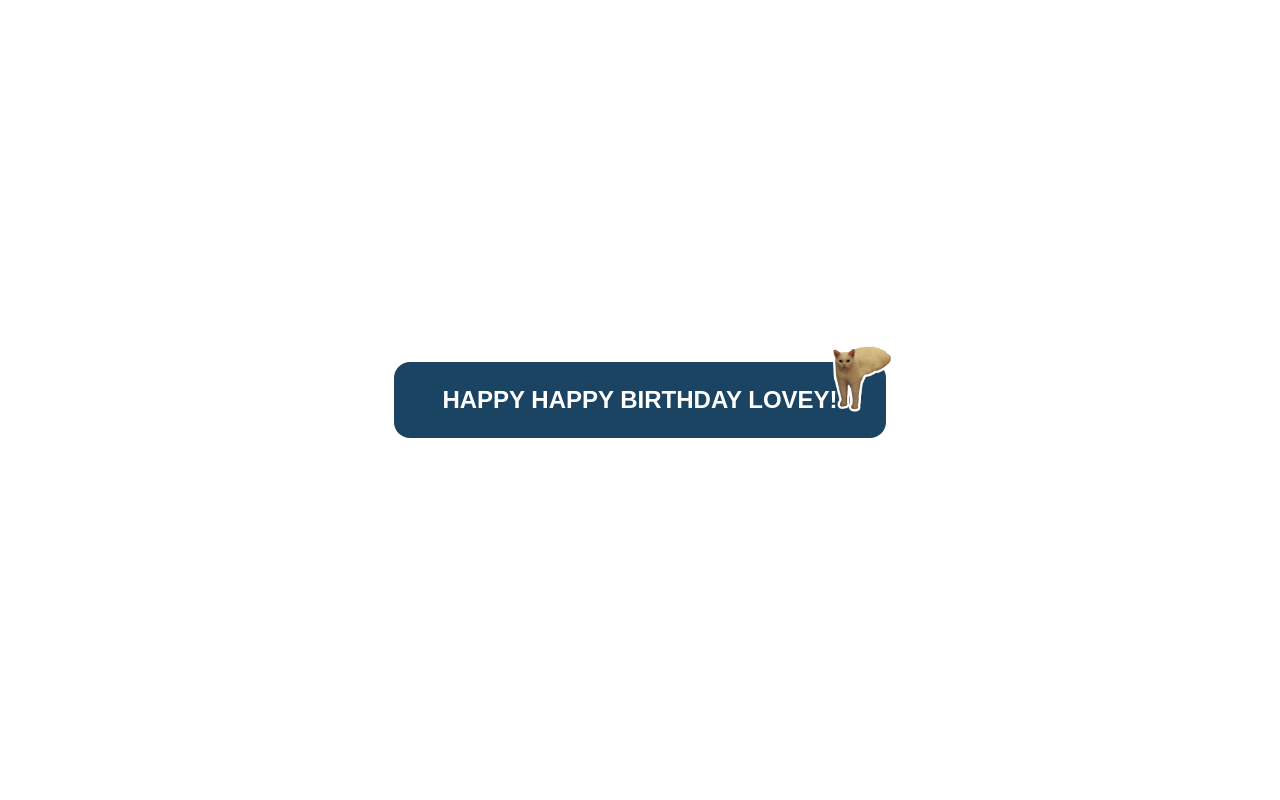
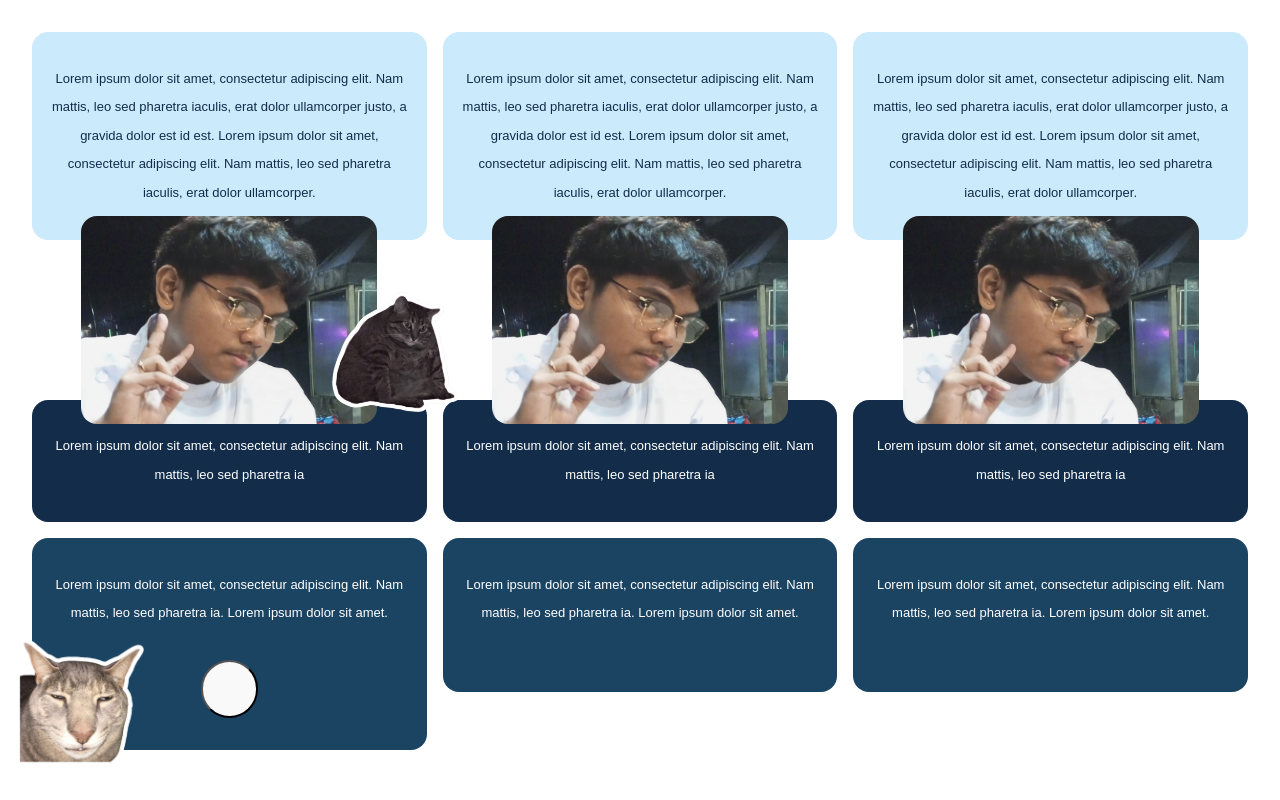
Before and after one commit to BoniolEllane/hbd-twentythree, a React (Vite) app: page / in a window 1280 px wide. Built offline with nearby package versions, Linux system fonts and the light colour scheme; a web font is replaced by a local one.

Commit message:
section 1 end

```diff
--- a/src/App.jsx
+++ b/src/App.jsx
@@ -3,7 +3,10 @@ import reactLogo from './assets/react.svg'
 import viteLogo from '/vite.svg'
 import './index.css'
 
+import lovey1 from '/src/assets/lovey1.jpg';
 import cat1 from '/src/assets/headline.png';
+import cat2 from '/src/assets/section1.png';
+import cat3 from '/src/assets/section2.png'
 
 function App() {
   const [count, setCount] = useState(0)
@@ -11,7 +14,7 @@ function App() {
   return (
     <>
       <div className="container">
-        <div className="headline">
+        <div className="headline-mobile">
             <div className="he1">
               <div>
                <h2>HAPPY HAPPY BIRTHDAY LOVEY!</h2>
@@ -19,6 +22,45 @@ function App() {
               <img src={cat1} />
             </div>
         </div>
+        <div className="section1">
+          <div className="s11">
+            <p>Lorem ipsum dolor sit amet, consectetur adipiscing elit. Nam mattis, leo sed pharetra iaculis, erat dolor ullamcorper justo, a gravida dolor est id est. Lorem ipsum dolor sit amet, consectetur adipiscing elit. Nam mattis, leo sed pharetra iaculis, erat dolor ullamcorper.</p>
+          </div>
+          <img src={lovey1} alt="" className="lImg" />
+          <img src={cat2} alt="" className="cat1" />
+          <div className="s12">
+            <p>Lorem ipsum dolor sit amet, consectetur adipiscing elit. Nam mattis, leo sed pharetra ia</p>
+          </div>
+          <div className="s13">
+            <p>Lorem ipsum dolor sit amet, consectetur adipiscing elit. Nam mattis, leo sed pharetra ia. Lorem ipsum dolor sit amet. </p>
+            <button></button>
+          </div>
+            <img src={cat3} alt="" className="cat2" />
+        </div>
+        <div className="section1">
+          <div className="s11">
+            <p>Lorem ipsum dolor sit amet, consectetur adipiscing elit. Nam mattis, leo sed pharetra iaculis, erat dolor ullamcorper justo, a gravida dolor est id est. Lorem ipsum dolor sit amet, consectetur adipiscing elit. Nam mattis, leo sed pharetra iaculis, erat dolor ullamcorper.</p>
+          </div>
+          <img src={lovey1} alt="" className="lImg" />
+          <div className="s12">
+            <p>Lorem ipsum dolor sit amet, consectetur adipiscing elit. Nam mattis, leo sed pharetra ia</p>
+          </div>
+          <div className="s13">
+            <p>Lorem ipsum dolor sit amet, consectetur adipiscing elit. Nam mattis, leo sed pharetra ia. Lorem ipsum dolor sit amet. </p>
+          </div>
+        </div>
+                <div className="section1">
+          <div className="s11">
+            <p>Lorem ipsum dolor sit amet, consectetur adipiscing elit. Nam mattis, leo sed pharetra iaculis, erat dolor ullamcorper justo, a gravida dolor est id est. Lorem ipsum dolor sit amet, consectetur adipiscing elit. Nam mattis, leo sed pharetra iaculis, erat dolor ullamcorper.</p>
+          </div>
+          <img src={lovey1} alt="" className="lImg" />
+          <div className="s12">
+            <p>Lorem ipsum dolor sit amet, consectetur adipiscing elit. Nam mattis, leo sed pharetra ia</p>
+          </div>
+          <div className="s13">
+            <p>Lorem ipsum dolor sit amet, consectetur adipiscing elit. Nam mattis, leo sed pharetra ia. Lorem ipsum dolor sit amet. </p>
+          </div>
+        </div>
       </div>
     </>
   )
--- a/src/index.css
+++ b/src/index.css
@@ -37,7 +37,6 @@ a:hover {
 body {
   margin: 0;
   display: flex;
-  place-items: center;
   min-width: 320px;
   min-height: 100vh;
 }
@@ -48,13 +47,13 @@ h1 {
 }
 
 button {
-  border-radius: 8px;
+  border-radius: 50%;
   background-color: #1a1a1a;
   cursor: pointer;
   transition: border-color 0.25s;
 }
 button:hover {
-  border-color: #646cff;
+  border-color: var(--dark-blue);
 }
 
 /*light mode*/
@@ -73,9 +72,26 @@ button:hover {
 
 }
 
-.he1{
+.container{
   display: flex;
   flex-direction: row;
+  gap: 1em;
+}
+.container div{
+  border-radius: 1em;
+}
+p, h1{
+  padding: 1.5em;
+}
+p{
+  font-size: small;
+  line-height: 2.2em;
+}
+.headline-mobile{
+  display: none;
+}
+
+.he1{
   background-color:var(--blue);
   position: relative;
   color: white;
@@ -89,27 +105,97 @@ button:hover {
   right: -1em;
   top: -1.5em;
 }
+
+.section1{
+  display: flex;
+  flex-direction: column;
+  gap: 1em;
+  align-items: center;
+  position: relative;
+}
+
+.s11{
+  background-color: var(--light-blue);
+  color: var(--dark-blue);
+}
+.s12{
+  background-color: var(--dark-blue);
+  color: white;
+}
+.s13{
+  background-color: var(--blue);
+  color: white;
+  padding: 0 0 2em;
+}
+
+.lImg{
+  margin: -2.5em 0em -2.5em;
+  height: 13em;
+  width: 75%;
+  z-index: 1;
+  border-radius: 1em;
+}
+.cat1{
+  height: 8em;
+  z-index: 2;
+  position: absolute;
+  top: 16em;
+  right: -2em;
+}
+.cat2{
+  position: absolute;
+  left: -1em;
+  bottom: -1em;
+  height: 8em;
+}
+.s13 button{
+  height: 4em;
+  padding: 2em;
+}
+
 /*dark mode */
 @media (prefers-color-scheme: dark) {
 
 }
 /*large phone size*/
 @media (max-width: 480px){
-  .he1{
-      border-radius: 2em;
-      padding-inline: 10px;
+  p{
+    font-size: medium;
+    line-height: normal;
   }
+  .container {
+    display: flex;
+    flex-direction: column;
+  }
+
+  p, h1{
+    padding: 0.5em 0.5em;
+  }
+  .headline-mobile{
+    display: flex;
+  }
+
   .he1 img{
   height: 5.5em;
   position: absolute;
   right: -1em;
   top: -1em;
   }
+  .section1{
+    display: flex;
+    gap: 0.8em;
+  }
+.lImg{
+  margin: -1.8em 0em -1.8em;
+}
+
 }
 
 /*large phone size*/
 @media (min-width: 481px) and (max-width:768px) {
-
+    .headline-mobile{
+    display: flex;
+  }
 }
 /*tablet size*/
 @media (min-width: 769px) and (max-width:1279px) {
```
Also changed, not shown: src/assets/lovey1.jpg (added), src/assets/section2.png.
